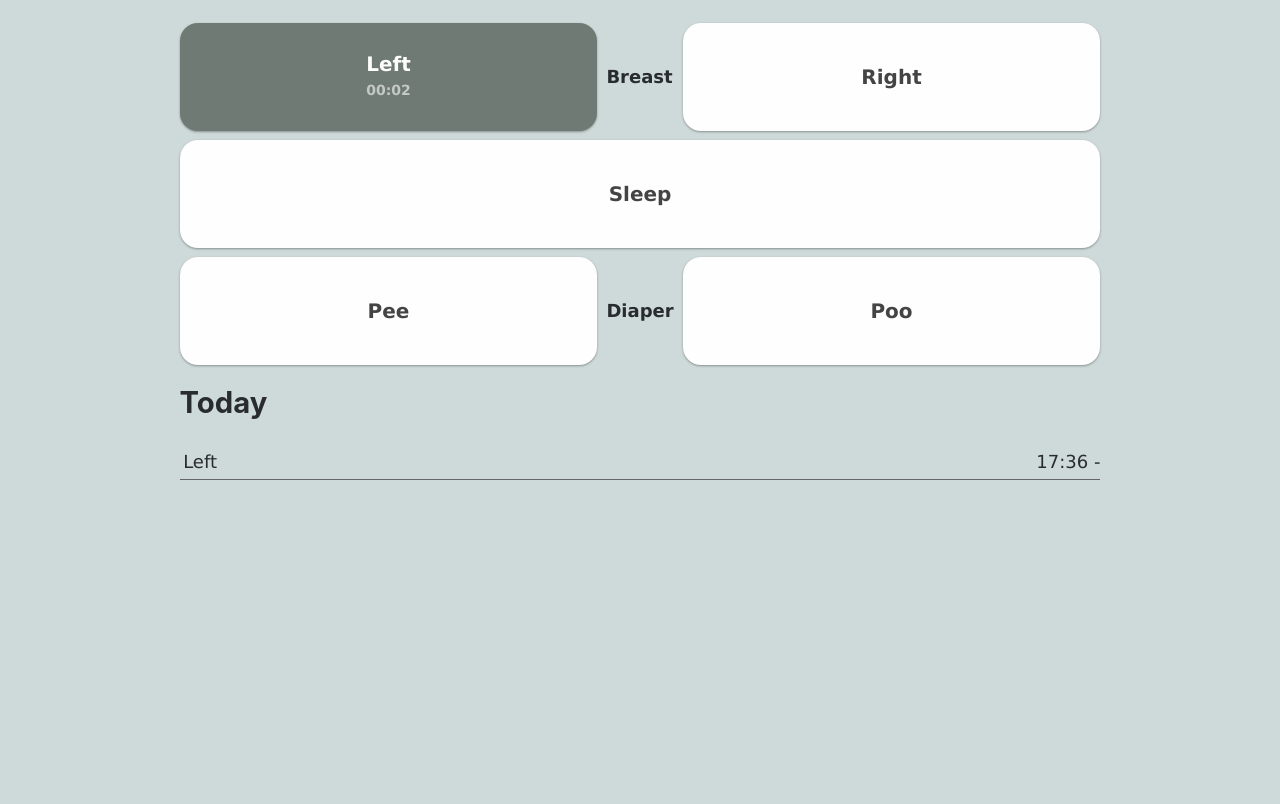
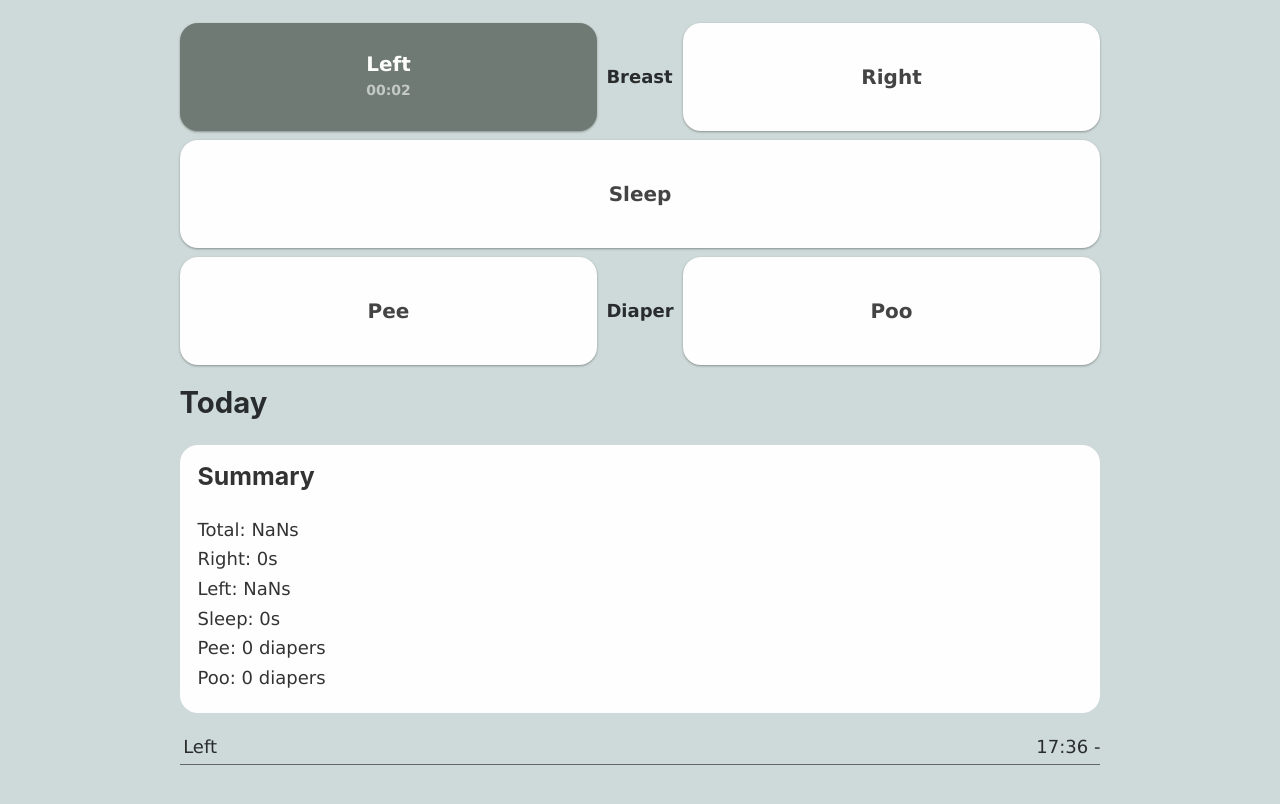
Before and after one commit to SebastianUdden/simply-baby, a Gatsby site: page / in a window 1280 px wide. Both pictures are taken after a click on the button "Left". Shown: the part 116-920 px from the top of the page. Before the commit the page ends 800 px from the top, so only its background shows below. Built offline with nearby package versions, Linux system fonts and the light colour scheme; Gatsby itself is replaced by a stand-in of ours.

Commit message:
feat: add summary and refactor

```diff
--- /dev/null
+++ b/src/components/patterns/BabyPatterns.js
@@ -0,0 +1,32 @@
+import React from "react"
+import styled from "styled-components"
+import Day from "./Day"
+
+const BabyPatterns = styled.div`
+  margin: 1.2rem 0;
+`
+
+const formatPatterns = patterns => {
+  const reversedPatterns = patterns.slice().reverse()
+  const existingDates = [
+    ...new Set(patterns.map(p => new Date(p.start).toLocaleDateString())),
+  ]
+  const datesWithEntries = existingDates.map(date => ({
+    date,
+    values: reversedPatterns.filter(
+      p => new Date(p.start).toLocaleDateString() === date
+    ),
+  }))
+  return datesWithEntries
+}
+
+export default ({ patterns, onDelete }) => {
+  const formatedPatterns = formatPatterns(patterns)
+  return (
+    <BabyPatterns>
+      {formatedPatterns.map(pattern => (
+        <Day {...pattern} onDelete={onDelete} />
+      ))}
+    </BabyPatterns>
+  )
+}
--- /dev/null
+++ b/src/components/patterns/Day.js
@@ -0,0 +1,23 @@
+import React from "react"
+import styled from "styled-components"
+import Pattern from "./Pattern"
+import Summary from "./Summary"
+
+const Day = styled.div``
+const H2 = styled.h2``
+const UL = styled.ul`
+  list-style: none;
+  margin: 0;
+`
+
+export default ({ date, values, onDelete }) => (
+  <Day>
+    <H2>{new Date().toLocaleDateString() === date ? "Today" : date}</H2>
+    <Summary values={values} />
+    <UL>
+      {values.map(pattern => (
+        <Pattern {...pattern} onDelete={onDelete} />
+      ))}
+    </UL>
+  </Day>
+)
--- a/src/components/BabyPatterns.js
+++ b/src/components/patterns/Pattern.js
@@ -2,14 +2,6 @@ import React, { useState } from "react"
 import styled from "styled-components"
 import { formatTime, formatTwoDigits } from "./utils"
 
-const BabyPatterns = styled.div`
-  margin: 1.2rem 0;
-`
-const H2 = styled.h2``
-const UL = styled.ul`
-  list-style: none;
-  margin: 0;
-`
 const LI = styled.li`
   border-bottom: 1px solid #666;
   text-transform: capitalize;
@@ -21,6 +13,7 @@ const LI = styled.li`
 const Column = styled.div``
 const Label = styled.label``
 const Time = styled.span`
+  margin-left: 0.5rem;
   opacity: 0.5;
 `
 const Button = styled.button`
@@ -39,22 +32,7 @@ const getTime = date => {
   const minutes = formatTwoDigits(newDate.getMinutes())
   return `${hours}:${minutes}`
 }
-
-const formatPatterns = patterns => {
-  const reversedPatterns = patterns.slice().reverse()
-  const existingDates = [
-    ...new Set(patterns.map(p => new Date(p.start).toLocaleDateString())),
-  ]
-  const datesWithEntries = existingDates.map(date => ({
-    date,
-    values: reversedPatterns.filter(
-      p => new Date(p.start).toLocaleDateString() === date
-    ),
-  }))
-  return datesWithEntries
-}
-
-const Pattern = ({ id, type, start, end, onDelete }) => {
+export default ({ id, type, start, end, onDelete }) => {
   const [showEditor, setShowEditor] = useState(false)
   const startTime = getTime(start)
   const endTime = getTime(end)
@@ -67,32 +45,10 @@ const Pattern = ({ id, type, start, end, onDelete }) => {
         <Label>{type}</Label>
       </Column>
       <Column>
-        {startTime === endTime ? startTime : `${startTime} - ${endTime}`}{" "}
+        {startTime === endTime ? startTime : `${startTime} - ${endTime}`}
         {difference !== 0 && <Time>({formatTime(difference, true)})</Time>}
         {showEditor && <Button onClick={() => onDelete(id)}>&times;</Button>}
       </Column>
     </LI>
   )
 }
-
-const Day = ({ date, values, onDelete }) => (
-  <>
-    <H2>{new Date().toLocaleDateString() === date ? "Today" : date}</H2>
-    <UL>
-      {values.map(pattern => (
-        <Pattern {...pattern} onDelete={onDelete} />
-      ))}
-    </UL>
-  </>
-)
-
-export default ({ patterns, onDelete }) => {
-  const formatedPatterns = formatPatterns(patterns)
-  return (
-    <BabyPatterns>
-      {formatedPatterns.map(pattern => (
-        <Day {...pattern} onDelete={onDelete} />
-      ))}
-    </BabyPatterns>
-  )
-}
--- /dev/null
+++ b/src/components/patterns/Summary.js
@@ -0,0 +1,41 @@
+import React from "react"
+import styled from "styled-components"
+import { formatTime } from "./utils"
+
+const Summary = styled.div`
+  background-color: #fefefe;
+  padding: 1rem;
+  border-radius: 1rem;
+  margin-bottom: 1rem;
+`
+const H3 = styled.h3``
+const Sum = styled.p`
+  margin: 0.2rem 0;
+`
+
+const summarizeValues = values =>
+  Math.floor(
+    values
+      .map(({ start, end }) => new Date(end) - new Date(start))
+      .reduce((a, b) => a + b, 0) / 1000
+  )
+
+export default ({ values }) => {
+  const sum = summarizeValues(values)
+  const rightSum = summarizeValues(values.filter(v => v.type === "right"))
+  const leftSum = summarizeValues(values.filter(v => v.type === "left"))
+  const sleepSum = summarizeValues(values.filter(v => v.type === "sleep"))
+  const peeSum = values.filter(v => v.type === "pee").length
+  const pooSum = values.filter(v => v.type === "poo").length
+  return (
+    <Summary>
+      <H3>Summary</H3>
+      <Sum>Total: {formatTime(sum, true)}</Sum>
+      <Sum>Right: {formatTime(rightSum, true)}</Sum>
+      <Sum>Left: {formatTime(leftSum, true)}</Sum>
+      <Sum>Sleep: {formatTime(sleepSum, true)}</Sum>
+      <Sum>Pee: {peeSum} diapers</Sum>
+      <Sum>Poo: {pooSum} diapers</Sum>
+    </Summary>
+  )
+}
--- a/src/pages/index.js
+++ b/src/pages/index.js
@@ -1,6 +1,6 @@
 import React, { useEffect, useState } from "react"
-import BabyPatterns from "../components/BabyPatterns"
-import BabyPatternTracker from "../components/BabyPatternTracker"
+import BabyPatterns from "../components/patterns/BabyPatterns"
+import BabyPatternTracker from "../components/patterns/BabyPatternTracker"
 import Layout from "../components/layout"
 import SEO from "../components/seo"
 
```
Also changed, not shown: src/components/patterns/BabyPatternTracker.js (renamed from src/components/BabyPatternTracker.js), src/components/patterns/utils.js (renamed from src/components/utils.js).
